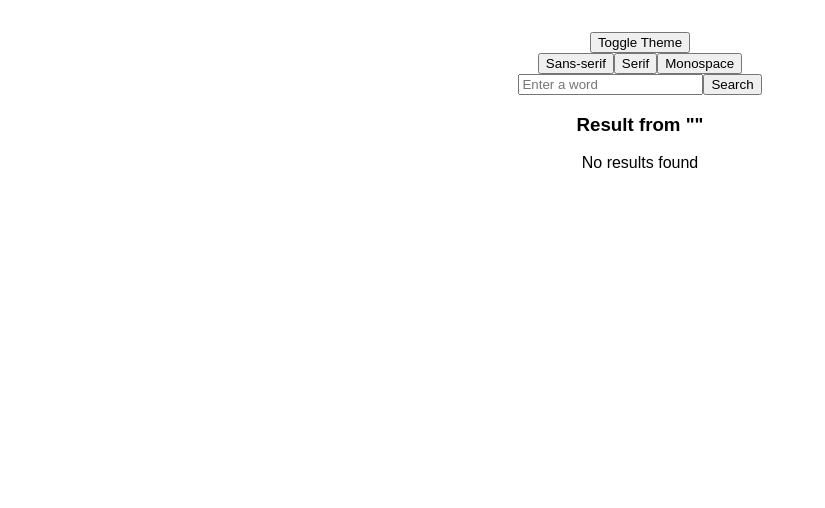
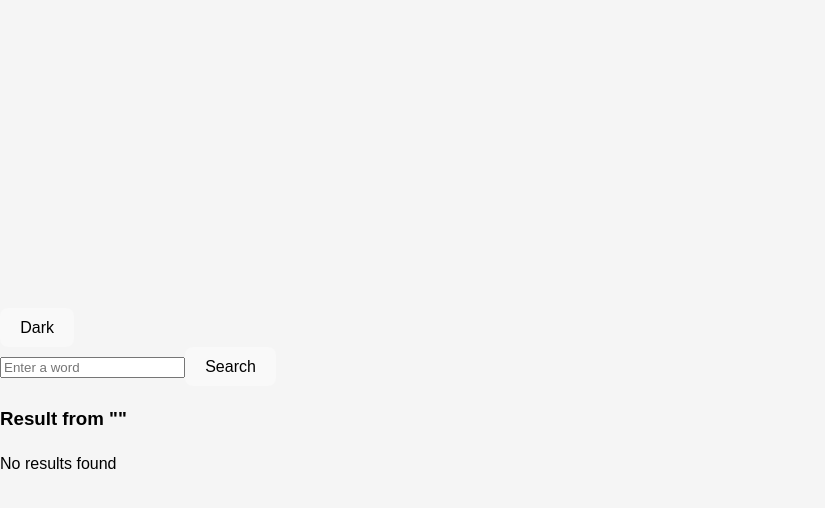
Before and after one commit to VladimirKomov/dictionary-app, a React (Vite) app in the folder packages/frontend/: page / in a window 1280 px wide. Shown: the top 508 px of the page, without its empty margins (0-825 px from the left). Built offline with nearby package versions, Linux system fonts and the light colour scheme.

Commit message:
Implement styled-components for global styling

```diff
--- a/packages/frontend/src/App.tsx
+++ b/packages/frontend/src/App.tsx
@@ -1,23 +1,26 @@
-import './App.css'
-import {Provider} from "react-redux";
+import React, { useState } from "react";
+import { Provider } from "react-redux";
+import { ThemeProvider } from "styled-components";
+import { lightTheme, darkTheme } from "@frontend/styles/thems";
+import { GlobalStyles } from "@frontend/styles/GlobalStyles";
 import store from './store/store';
-import SearchBar from './components/SearchBar';
 import ThemeSwitcher from "@frontend/components/ThemeSwitcher";
-import FontSwitcher from "@frontend/components/FontSwitcher";
-
-
-
+import SearchBar from "@frontend/components/SearchBar";
 
 function App() {
+    const [isDark, setIsDark] = useState(false);
 
+    const toggleTheme = () => setIsDark(!isDark);
 
     return (
         <Provider store={store}>
-            <ThemeSwitcher/>
-            <FontSwitcher/>
-            <SearchBar/>
+            <ThemeProvider theme={isDark ? darkTheme : lightTheme}>
+                <GlobalStyles />
+                <ThemeSwitcher toggleTheme={toggleTheme} isDark={isDark} />
+                <SearchBar />
+            </ThemeProvider>
         </Provider>
-    )
+    );
 }
 
-export default App
+export default App;
--- a/packages/frontend/src/components/ThemeSwitcher.tsx
+++ b/packages/frontend/src/components/ThemeSwitcher.tsx
@@ -1,22 +1,39 @@
 import React from 'react';
+import styled from "styled-components";
 
-const ThemeSwitcher: React.FC = () => {
+const SwitchContainer = styled.div`
+    display: flex;
+    justify-content: flex-end;
+    padding: 10px;
+`;
 
-    const toggleTheme = () => {
-        const currentTheme = document.documentElement.getAttribute('data-theme');
-        const newTheme = currentTheme === 'dark' ? 'light' : 'dark';
-        document.documentElement.setAttribute('data-theme', newTheme);
-        localStorage.setItem('theme', newTheme);
-    };
+const Button = styled.button`
+    background-color: ${({theme}) => theme.text};
+    color: ${({theme}) => theme.background};
+    border: none;
+    border-radius: 20px;
+    padding: 10px 20px;
+    cursor: pointer;
+    font-size: 16px;
+    transition: all 0.3s ease;
 
-    React.useEffect(() => {
-        const savedTheme = localStorage.getItem('theme') || 'light';
-        document.documentElement.setAttribute('data-theme', savedTheme);
-    }, []);
+    &:hover {
+        opacity: 0.8;
+    }
+`;
+
+interface ThemeSwitcherProps {
+    toggleTheme: () => void;
+    isDark: boolean;
+}
+
+const ThemeSwitcher: React.FC<ThemeSwitcherProps> = ({ toggleTheme, isDark }) => {
 
     return (
         <div>
-            <button onClick={toggleTheme}>Toggle Theme</button>
+            <button onClick={toggleTheme}>
+                {isDark ? "Light" : "Dark"}
+            </button>
         </div>
     )
 };
--- a/packages/frontend/src/main.tsx
+++ b/packages/frontend/src/main.tsx
@@ -1,7 +1,6 @@
 import React, { StrictMode } from 'react'
 import { createRoot } from 'react-dom/client'
-// import './index.css'
-import '../src/styles/global.css'
+import './index.css'
 import App from './App'
 
 
--- /dev/null
+++ b/packages/frontend/src/styles/GlobalStyles.ts
@@ -0,0 +1,19 @@
+import { createGlobalStyle } from 'styled-components';
+
+export const GlobalStyles  = createGlobalStyle`
+    :root {
+        --background-light: #f5f5f5;
+        --background-dark: #222;
+        --text-light: #fff;
+        --text-dark: #000;
+    }
+
+    body {
+        margin: 0;
+        padding: 0;
+        font-family: 'Arial', sans-serif;
+        background-color: ${({ theme }) => theme.background};
+        color: ${({ theme }) => theme.text};
+        transition: all 0.3s linear;
+    }
+`;
--- a/packages/frontend/src/styles/global.css
+++ /dev/null
@@ -1,17 +0,0 @@
-body {
-    font-family: 'Arial', sans-serif;
-    margin: 0;
-    padding: 0;
-    background-color: var(--background-color);
-    color: var(--text-color);
-}
-
-:root {
-    --background-color: #ffffff;
-    --text-color: #000000;
-}
-
-[data-theme='dark'] {
-    --background-color: #121212;
-    --text-color: #ffffff;
-}
--- /dev/null
+++ b/packages/frontend/src/styles/thems.ts
@@ -0,0 +1,11 @@
+import {DefaultTheme} from "styled-components";
+
+export const lightTheme: DefaultTheme = {
+    background: 'var(--background-light)',
+    text: 'var(--text-dark)',
+};
+
+export const darkTheme: DefaultTheme = {
+    background: 'var(--background-dark)',
+    text: 'var(--text-light)',
+};
--- /dev/null
+++ b/packages/frontend/src/theme.d.ts
@@ -0,0 +1,8 @@
+import 'styled-components';
+
+declare module 'styled-components' {
+    export interface DefaultTheme {
+        background: string;
+        text: string;
+    }
+}
```
Also changed, not shown: packages/frontend/src/styles/styles.ts (added, +34 -0 lines), packages/frontend/src/assets/icon-moon.svg (added), 1 other file (tests, documents, lock files or other folders).
